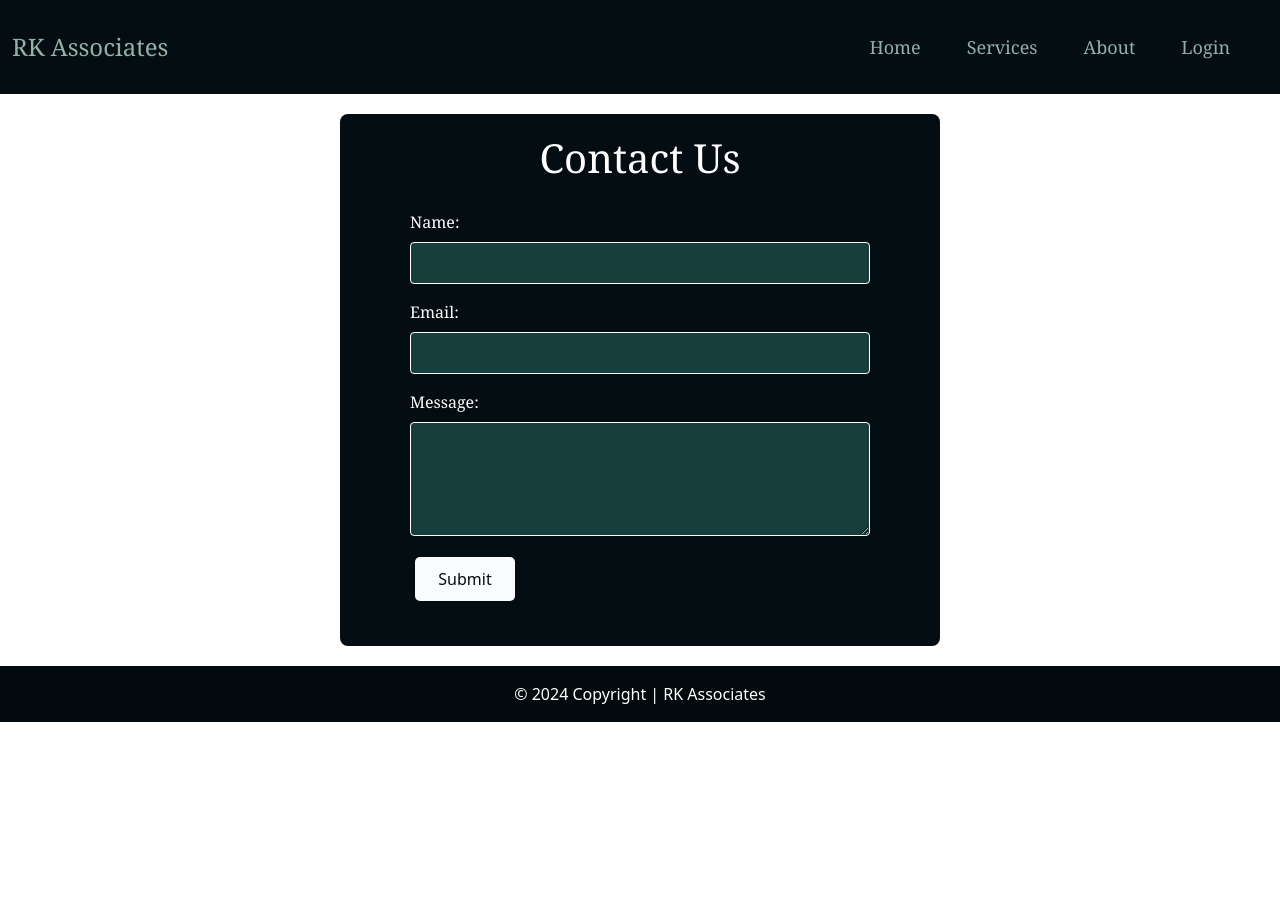
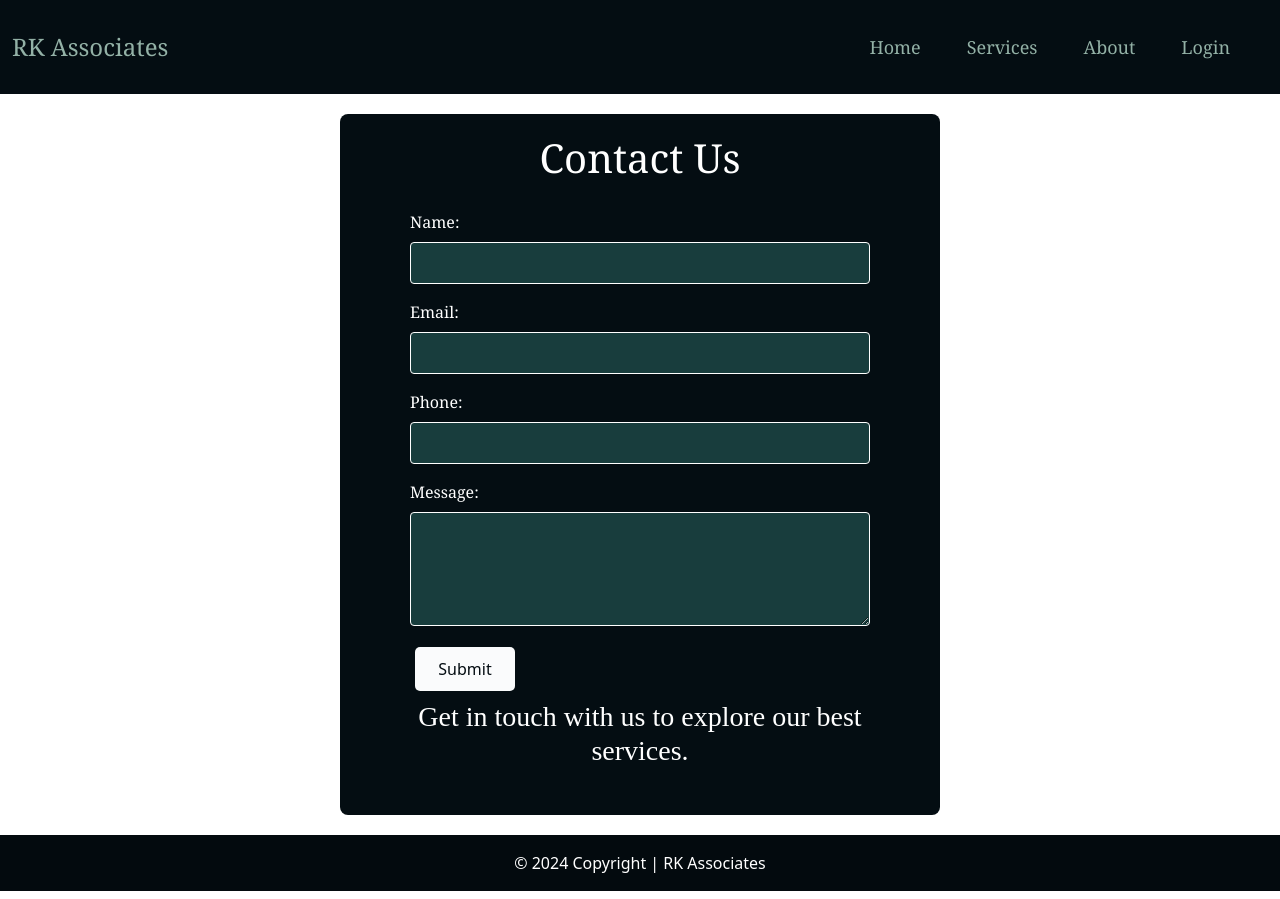
Before and after one commit to vaibhavpandeygit/RK-CMS, a React (Create React App) app in the folder client/: page /contact in a window 1280 px wide. Before the commit the page ends 800 px from the top, so only its background shows below. Built offline with nearby package versions, Linux system fonts and the light colour scheme.

Commit message:
connected contact form to backend...saving data to database

```diff
--- a/client/package.json
+++ b/client/package.json
@@ -6,6 +6,7 @@
     "@testing-library/jest-dom": "^5.17.0",
     "@testing-library/react": "^13.4.0",
     "@testing-library/user-event": "^13.5.0",
+    "axios": "^1.6.7",
     "react": "^18.2.0",
     "react-dom": "^18.2.0",
     "react-icons": "^5.0.1",
--- a/client/src/Pages/Contact.js
+++ b/client/src/Pages/Contact.js
@@ -1,28 +1,62 @@
-import React from 'react'
+import React, { useEffect, useState } from 'react'
+import axios from 'axios'
 import './CSSPage/contact.css'
 
 const Contact = () => {
+
+    const [name,setName] = useState("");
+    const [email,setEmail] = useState("");
+    const [phone,setPhone] = useState("");
+    const [message,setMessage] = useState("");
+
+    const postData =async ()=>{
+            try {
+            const {data} = await axios.post('http://localhost:7000/contact',{
+                    name: name,
+                    email: email,
+                    phone: phone,
+                    message: message
+                })
+
+            } catch (error) {
+                console.log(error)
+            }
+    }
+
+    const handleSubmit = (event)=>{
+        event.preventDefault()
+        postData();
+        setName("");
+        setEmail("");
+        setPhone("");
+        setMessage("");
+    }
+
   return (
     <div className='box'>
       <br></br>
       <div className="contact-us-container">
       <h1>Contact Us</h1>
-      <form>
-        <label htmlFor="name">Name:</label>
-        <input type="text" id="name" name="name" required />
+      <form onSubmit={handleSubmit}>
+        <label>Name:</label>
+        <input value={name} onChange={(e)=>setName(e.target.value)} type="text" name="name" required />
 
-        <label htmlFor="email">Email:</label>
-        <input type="email" id="email" name="email" required />
+        <label>Email:</label>
+        <input value={email} onChange={(e)=>setEmail(e.target.value)} type="email" name="email" required />
 
-        <label htmlFor="message">Message:</label>
-        <textarea id="message" name="message" rows="4" required></textarea>
+        <label>Phone:</label>
+        <input value={phone} onChange={(e)=>setPhone(e.target.value)} type="tel" name="email"/>
+
+        <label>Message:</label>
+        <textarea value={message} onChange={(e)=>setMessage(e.target.value)} name="message" rows="4" required></textarea>
 
          <button type="submit">Submit</button>
 
+         <h3 style={{"fontFamily": "poppins"}} className='text-center mt-1'>Get in touch with us to explore our best services.</h3>
       </form>
     </div>
 
-
+    <br/>
     </div>
   )
 }
```
Also changed, not shown: 2 other files (tests, documents, lock files or other folders).
